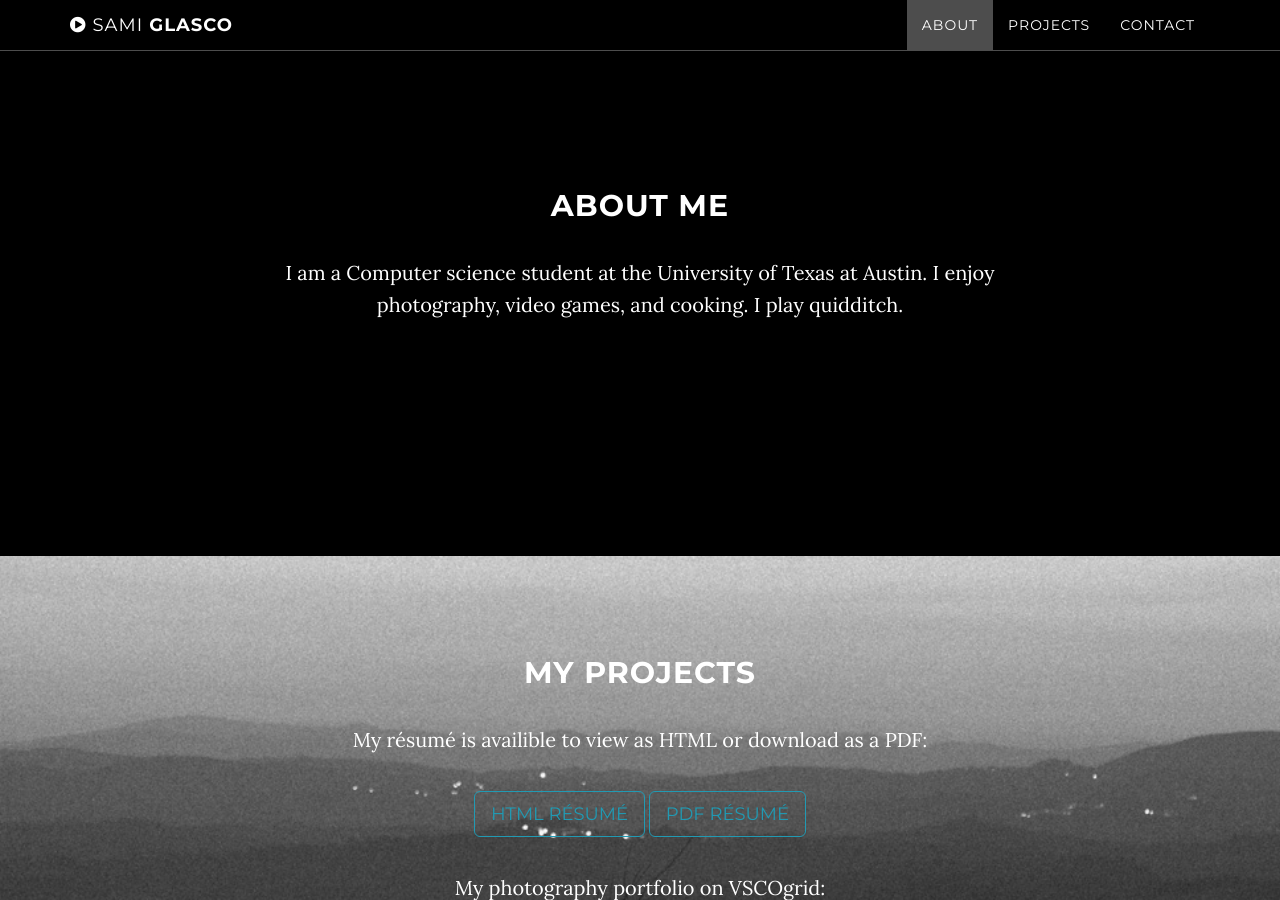
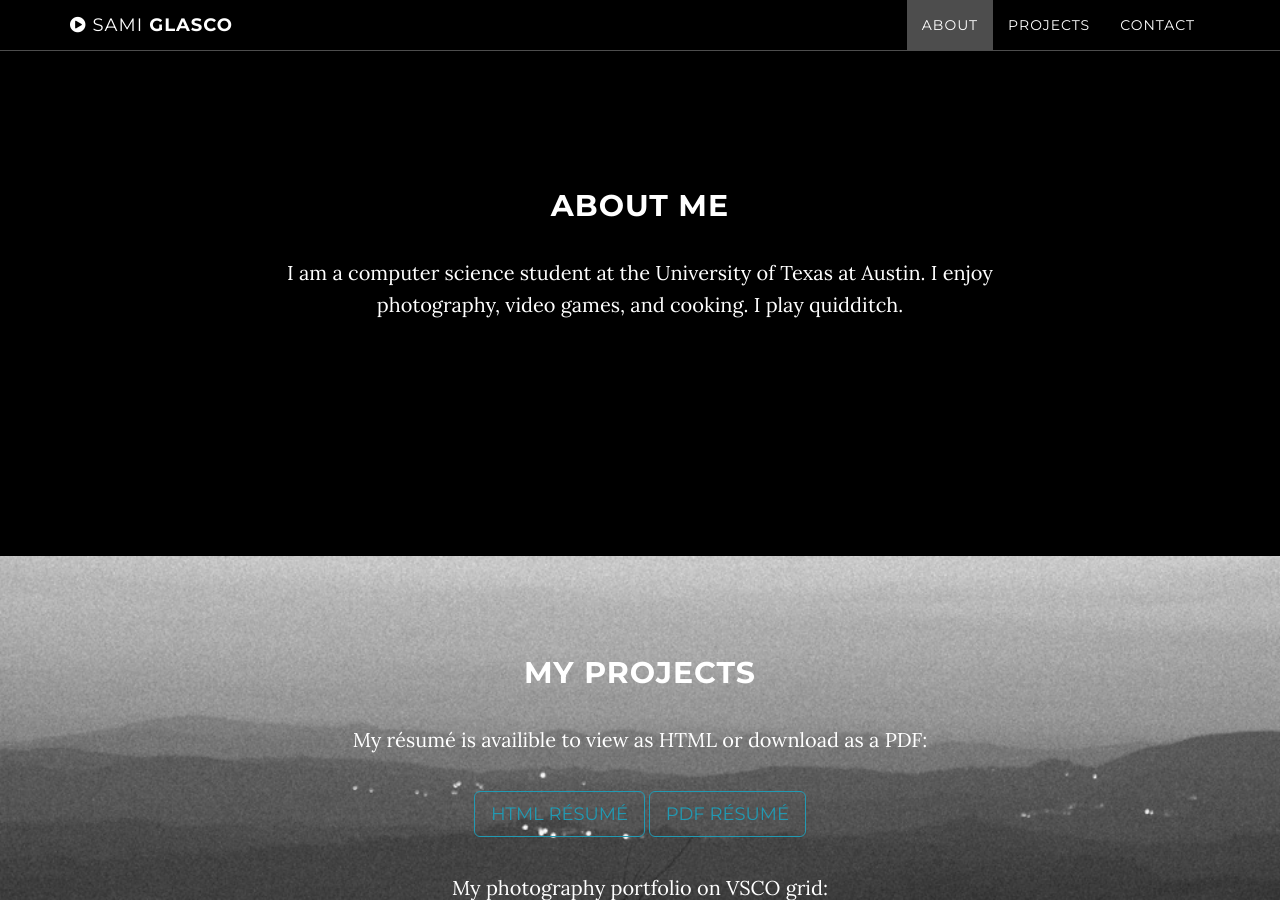
Before and after one commit to TheFireFerret/TheFireFerret.github.io, a Jekyll site: the page built from index.html, in a window 1280 px wide and 900 px high, scrolled down 911 px. Built offline with Jekyll 4.4.1, drawn with Linux system fonts in a browser that asks for light colours; some of the changed text lies outside the part shown.

Commit message:
typos & etc

```diff
--- a/_config.yml
+++ b/_config.yml
@@ -1,6 +1,6 @@
 # Site settings
 title: Sami Glasco
-email: sami@samiglas.co
+email: samiglasco@gmail.com
 url: http://thefireferret.github.io
 description: "My website on the interblags."
 
--- a/_includes/about.html
+++ b/_includes/about.html
@@ -3,7 +3,7 @@
         <div class="row">
             <div class="col-lg-8 col-lg-offset-2">
                 <h2>About Me</h2>
-                <p>I am a Computer science student at the University of Texas at Austin. I enjoy photography, video games, and cooking. I play quidditch.  </p>
+                <p>I am a computer science student at the University of Texas at Austin. I enjoy photography, video games, and cooking. I play quidditch.  </p>
             </div>
         </div>
     </section>
--- a/_includes/contact.html
+++ b/_includes/contact.html
@@ -3,7 +3,7 @@
         <div class="row">
             <div class="col-lg-8 col-lg-offset-2">
                 <h2>Contact</h2>
-                <p>Find me on Facebook. Look at me on LinkedIn. </p>
+                <p>512.705.0814 </p>
                 <p><a href="mailto:{{ site.email }}">{{ site.email }}</a>
                 </p>
                 <ul class="list-inline banner-social-buttons">
--- a/_includes/projects.html
+++ b/_includes/projects.html
@@ -9,7 +9,7 @@
                     <a href="http://heyyeyaaeyaaaeyaeyaa.com" target="_blank" class="btn btn-default btn-lg">PDF résumé</a>
                     <p></p>
 
-                    <p>My photography portfolio on VSCOgrid:</p>
+                    <p>My photography portfolio on VSCO grid:</p>
                     <a
                     href="http://bokehlicious.vsco.co/" target="_blank" class="btn btn-default btn-lg">Photos</a>
                 </div>
```
